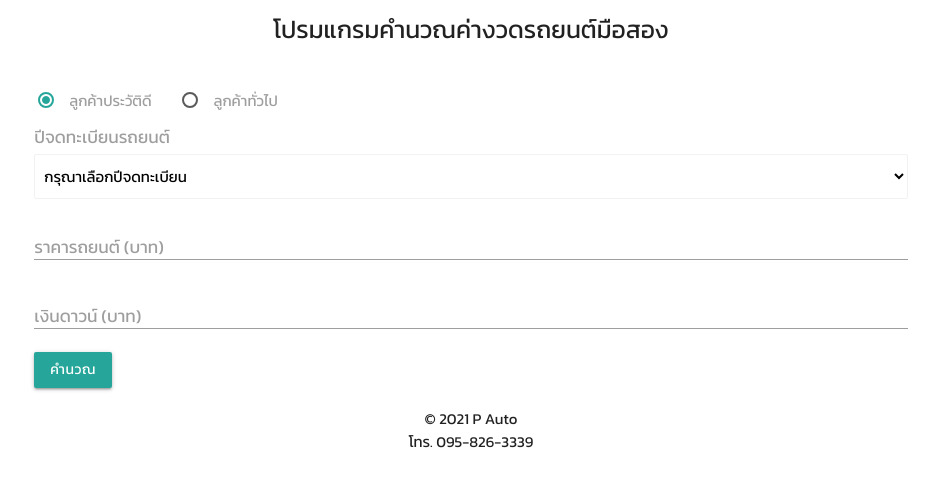
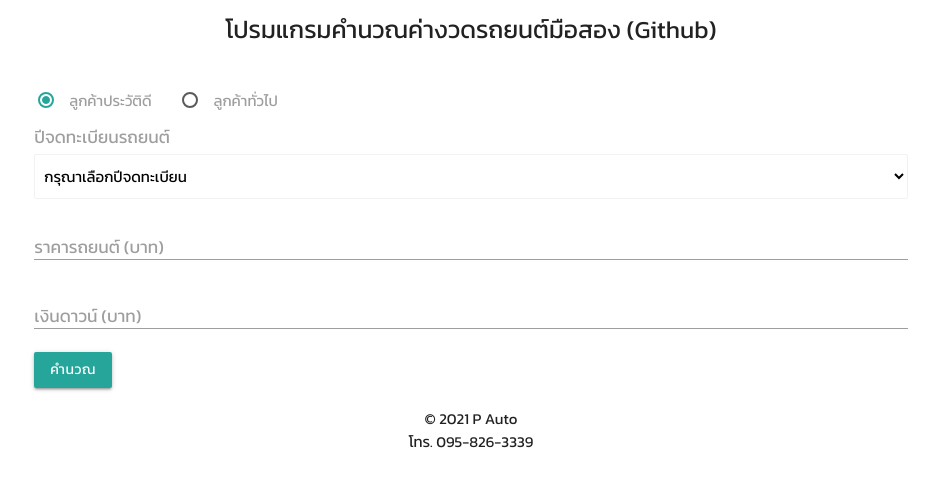
Before and after one commit to sonsambai/liff, a plain HTML site: page index.html in a window 1280 px wide. Shown: the whole page, without its empty margins (169-1108 px from the left). Drawn offline with nearby package versions, Linux system fonts and the light colour scheme; a script that the page names is missing.

Commit message:
Update index.html

```diff
--- a/index.html
+++ b/index.html
@@ -41,7 +41,7 @@
       <!-- Start Header Content -->
       <div class="row">
         <div class="col s12 center-align">
-          <h5>โปรมแกรมคำนวณค่างวดรถยนต์มือสอง</h5>
+          <h5>โปรมแกรมคำนวณค่างวดรถยนต์มือสอง (Github)</h5>
         </div>
       </div>
       <!-- End Header Content -->
```
